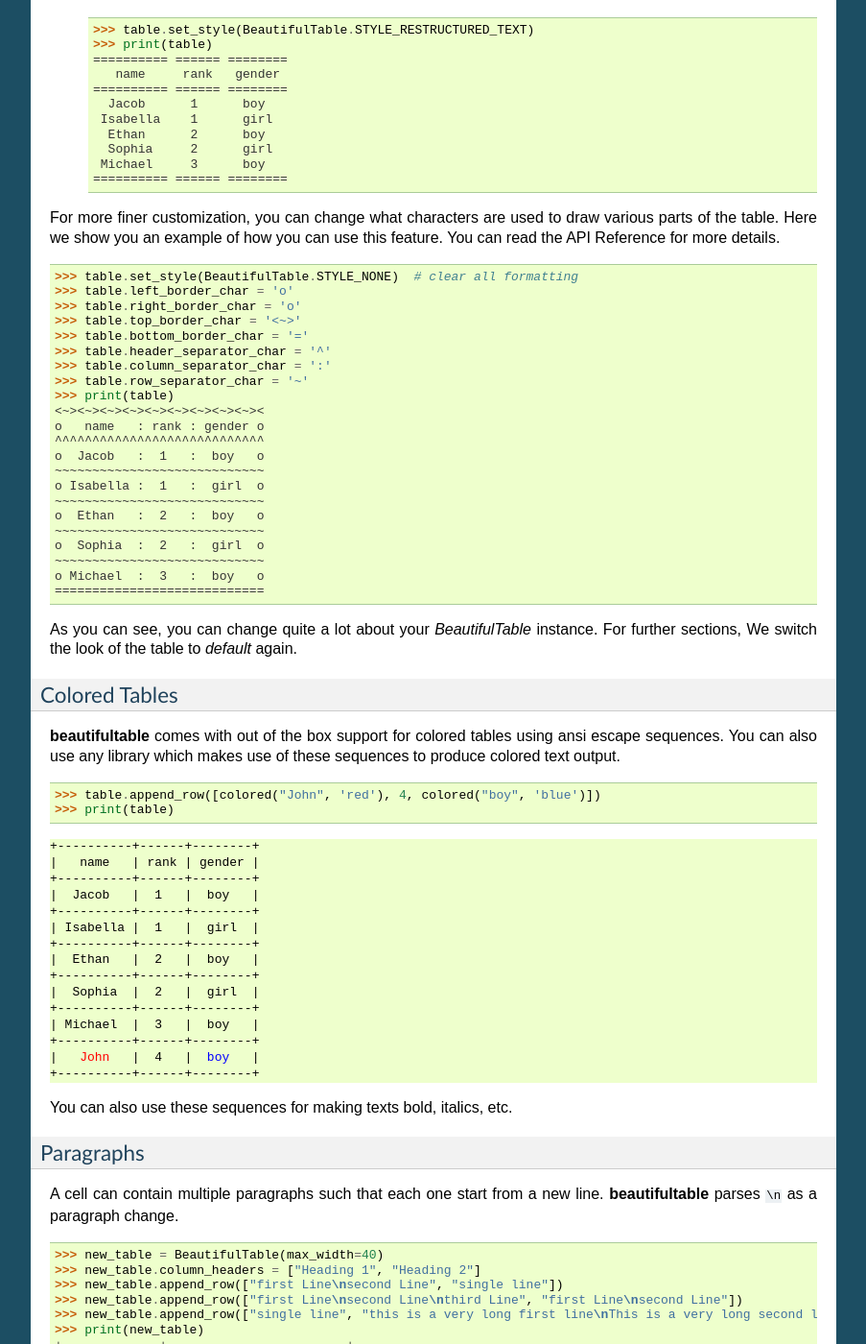
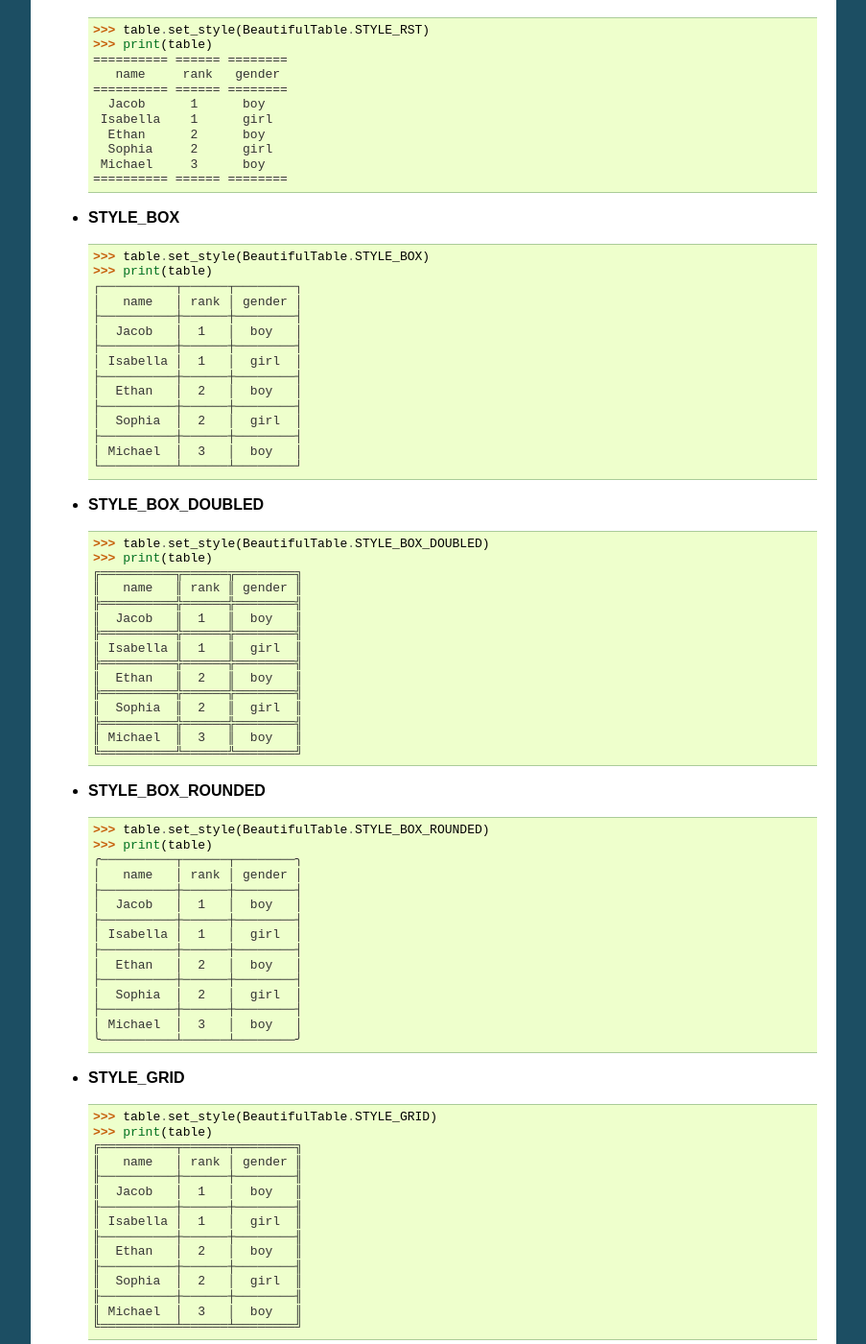
Before and after one commit to pri22296/beautifultable, a Sphinx documentation site: the page built from docs/quickstart.rst, in a window 1280 px wide and 1400 px high, scrolled down 7018 px. Shown: the whole window at 96% size, without its empty margins (198-1101 px from the left). Built offline with Sphinx 7.4.7, drawn with Linux system fonts in a browser that asks for light colours; pages that are not in the unit, such as notebooks, are missing from menus; some of the changed text lies outside the part shown.

```diff
--- a/docs/conf.py
+++ b/docs/conf.py
@@ -20,6 +20,8 @@
 import os
 import sys
 sys.path.insert(0, os.path.abspath('../'))
+
+import beautifultable
 
 
 # -- General configuration ------------------------------------------------
@@ -69,9 +71,9 @@ author = 'Priyam Singh'
 # built documents.
 #
 # The short X.Y version.
-version = '0.6'
+version = beautifultable.__version__
 # The full version, including alpha/beta/rc tags.
-release = '0.6.0'
+release = beautifultable.__version__
 
 # The language for content autogenerated by Sphinx. Refer to documentation
 # for a list of supported languages.
--- a/docs/index.rst
+++ b/docs/index.rst
@@ -19,13 +19,11 @@ Contents
 ******************************************
 
 .. toctree::
-   :maxdepth: 2
+   :maxdepth: 3
 
    install
    quickstart
    changelog
 
 
-.. include:: ../README.rst
-   :start-after: inclusion-marker-donation-start
-   :end-before: inclusion-marker-donation-end
+.. include:: donation.rst
--- a/docs/quickstart.rst
+++ b/docs/quickstart.rst
@@ -497,11 +497,11 @@ of the table. The following styles are available:
      |  Sophia  |  2   |  girl  |
      | Michael  |  3   |  boy   |
 
-* **STYLE_RESTRUCTURED_TEXT**
+* **STYLE_RST**
 
   .. code:: python
 
-     >>> table.set_style(BeautifulTable.STYLE_RESTRUCTURED_TEXT)
+     >>> table.set_style(BeautifulTable.STYLE_RST)
      >>> print(table)
      ========== ====== ========
         name     rank   gender
@@ -512,6 +512,86 @@ of the table. The following styles are available:
        Sophia     2      girl
       Michael     3      boy
      ========== ====== ========
+
+* **STYLE_BOX**
+
+  .. code:: python
+
+     >>> table.set_style(BeautifulTable.STYLE_BOX)
+     >>> print(table)
+     ┌──────────┬──────┬────────┐
+     │   name   │ rank │ gender │
+     ├──────────┼──────┼────────┤
+     │  Jacob   │  1   │  boy   │
+     ├──────────┼──────┼────────┤
+     │ Isabella │  1   │  girl  │
+     ├──────────┼──────┼────────┤
+     │  Ethan   │  2   │  boy   │
+     ├──────────┼──────┼────────┤
+     │  Sophia  │  2   │  girl  │
+     ├──────────┼──────┼────────┤
+     │ Michael  │  3   │  boy   │
+     └──────────┴──────┴────────┘
+
+* **STYLE_BOX_DOUBLED**
+
+  .. code:: python
+
+     >>> table.set_style(BeautifulTable.STYLE_BOX_DOUBLED)
+     >>> print(table)
+     ╔══════════╦══════╦════════╗
+     ║   name   ║ rank ║ gender ║
+     ╠══════════╬══════╬════════╣
+     ║  Jacob   ║  1   ║  boy   ║
+     ╠══════════╬══════╬════════╣
+     ║ Isabella ║  1   ║  girl  ║
+     ╠══════════╬══════╬════════╣
+     ║  Ethan   ║  2   ║  boy   ║
+     ╠══════════╬══════╬════════╣
+     ║  Sophia  ║  2   ║  girl  ║
+     ╠══════════╬══════╬════════╣
+     ║ Michael  ║  3   ║  boy   ║
+     ╚══════════╩══════╩════════╝
+
+* **STYLE_BOX_ROUNDED**
+
+  .. code:: python
+
+     >>> table.set_style(BeautifulTable.STYLE_BOX_ROUNDED)
+     >>> print(table)
+     ╭──────────┬──────┬────────╮
+     │   name   │ rank │ gender │
+     ├──────────┼──────┼────────┤
+     │  Jacob   │  1   │  boy   │
+     ├──────────┼──────┼────────┤
+     │ Isabella │  1   │  girl  │
+     ├──────────┼──────┼────────┤
+     │  Ethan   │  2   │  boy   │
+     ├──────────┼──────┼────────┤
+     │  Sophia  │  2   │  girl  │
+     ├──────────┼──────┼────────┤
+     │ Michael  │  3   │  boy   │
+     ╰──────────┴──────┴────────╯
+
+* **STYLE_GRID**
+
+  .. code:: python
+
+     >>> table.set_style(BeautifulTable.STYLE_GRID)
+     >>> print(table)
+     ╔══════════╤══════╤════════╗
+     ║   name   │ rank │ gender ║
+     ╟──────────┼──────┼────────╢
+     ║  Jacob   │  1   │  boy   ║
+     ╟──────────┼──────┼────────╢
+     ║ Isabella │  1   │  girl  ║
+     ╟──────────┼──────┼────────╢
+     ║  Ethan   │  2   │  boy   ║
+     ╟──────────┼──────┼────────╢
+     ║  Sophia  │  2   │  girl  ║
+     ╟──────────┼──────┼────────╢
+     ║ Michael  │  3   │  boy   ║
+     ╚══════════╧══════╧════════╝
 
 For more finer customization, you can change what characters are used to draw
 various parts of the table. Here we show you an example of how you can use
```
Also changed, not shown: other parts of docs/quickstart.rst (+5 -5 lines), README.rst (+33 -21 lines), beautifultable/__init__.py (+23 -18 lines), beautifultable/__version__.py (added, +8 -0 lines), setup.py (+28 -15 lines), 5 other files.
